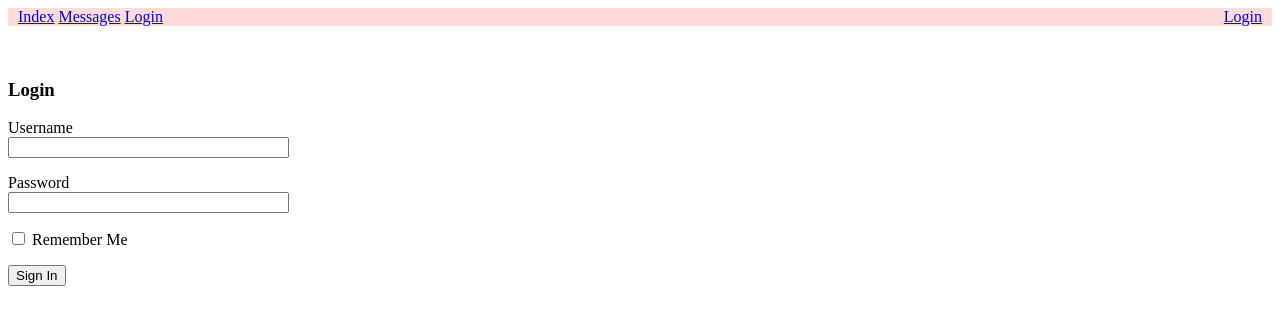
After one commit to Archimedyz/py3-devsite, a Flask app: page /login in a window 1280 px wide. The commit adds this page. Shown: the top 325 px of the page. Run offline with Flask 2, Linux system fonts and the light colour scheme.

Commit message:
Add Login page and config.

```diff
--- a/app/__init__.py
+++ b/app/__init__.py
@@ -1,5 +1,7 @@
 from flask import Flask
+from config import Config
 
 app = Flask(__name__)
+app.config.from_object(Config)
 
 from app import routes
--- /dev/null
+++ b/app/forms.py
@@ -0,0 +1,9 @@
+from flask_wtf import FlaskForm
+from wtforms import StringField, PasswordField, BooleanField, SubmitField
+from wtforms.validators import DataRequired
+
+class LoginForm(FlaskForm):
+    username = StringField('Username', validators=[DataRequired()])
+    password = PasswordField('Password', validators=[DataRequired()])
+    remember_me = BooleanField('Remember Me')
+    submit = SubmitField('Sign In')
--- a/app/routes.py
+++ b/app/routes.py
@@ -1,8 +1,9 @@
-from flask import render_template
+from flask import render_template, flash, redirect, url_for
 from app import app
+from app.forms import LoginForm
 
+@app.route('/index')
 @app.route('/')
-@app.route('/index')
 def index_page():
     user = {'username': 'Awais'}
     return render_template('index.html', title='Home', user=user)
@@ -15,3 +16,16 @@ def messages_page():
         {'username': 'Admin', 'text_content': 'Good night.'}
     ]
     return render_template('messages.html', title='Messages', user=user, messages=messages)
+
+@app.route('/login', methods=['GET','POST'])
+def login_page():
+    form = LoginForm()
+
+    if form.validate_on_submit():
+        username = form.username.data
+        rm = form.remember_me.data
+        flash(f'Login requested for user {username}, remember_me={rm}')
+
+        return redirect(url_for('index_page'))
+
+    return render_template('login.html', title='Login', form=form)
--- a/app/templates/base.html
+++ b/app/templates/base.html
@@ -4,14 +4,30 @@
 	</head>
 	<body>
 		<div id="header" style="background-color:rgb(280, 220, 220)">
-			<div style="font:open-sans;margin-right:10px;float:right">Welcome, {{user.username}}</div>
+			<div style="font:open-sans;margin-right:10px;float:right">
+				{% if user %}
+				Welcome, {{user.username}}
+				{% else %}
+				<a href="{{ url_for('login_page') }}">Login</a>
+				{% endif %}
+			</div>
 			<ul style="padding-left:10px">
-				<li style="display:inline"><a href="/">Index</a></li>
-				<li style="display:inline"><a href="/messages">Messages</a></li>
+				<li style="display:inline"><a href="{{ url_for('index_page') }}">Index</a></li>
+				<li style="display:inline"><a href="{{ url_for('messages_page') }}">Messages</a></li>
+				<li style="display:inline"><a href="{{ url_for('login_page') }}">Login</a></li>
 			</ul>
 		</div>
 		<br/>
 		<div>
+			{% with flashes = get_flashed_messages() %}
+			{% if flashes %}
+			<ul>
+				{% for flash in flashes %}
+				<li>{{ flash }}</li>
+				{% endfor %}
+			</ul>
+			{% endif %}
+			{% endwith %}
 			{% block content %}
 			{% endblock %}
 		</div>
--- /dev/null
+++ b/app/templates/login.html
@@ -0,0 +1,24 @@
+{% extends "base.html" %}
+
+{% block content %}
+	<h3>Login</h3>
+	<form action="" method="post" novalidate>
+		{{ form.hidden_tag() }}
+		<p>
+		{{ form.username.label }} <br/>
+		{{ form.username(size=32) }}
+		{% for error in form.username.errors %}
+		<span style="color:red;margin-right:5px">{{ error }}</span>
+		{% endfor %}
+		</p>
+		<p>
+		{{ form.password.label }} <br/>
+		{{ form.password(size=32) }}
+		{% for error in form.password.errors %}
+		<span style="color:red;margin-right:5px">{{ error }}</span>
+		{% endfor %}
+		</p>
+		<p>{{ form.remember_me() }} {{form.remember_me.label }}</p>
+		<p>{{ form.submit() }}</p>
+	</form>
+{% endblock %}
--- /dev/null
+++ b/config.py
@@ -0,0 +1,2 @@
+class Config(object):
+    SECRET_KEY = 'test_site_secret_key'
```
